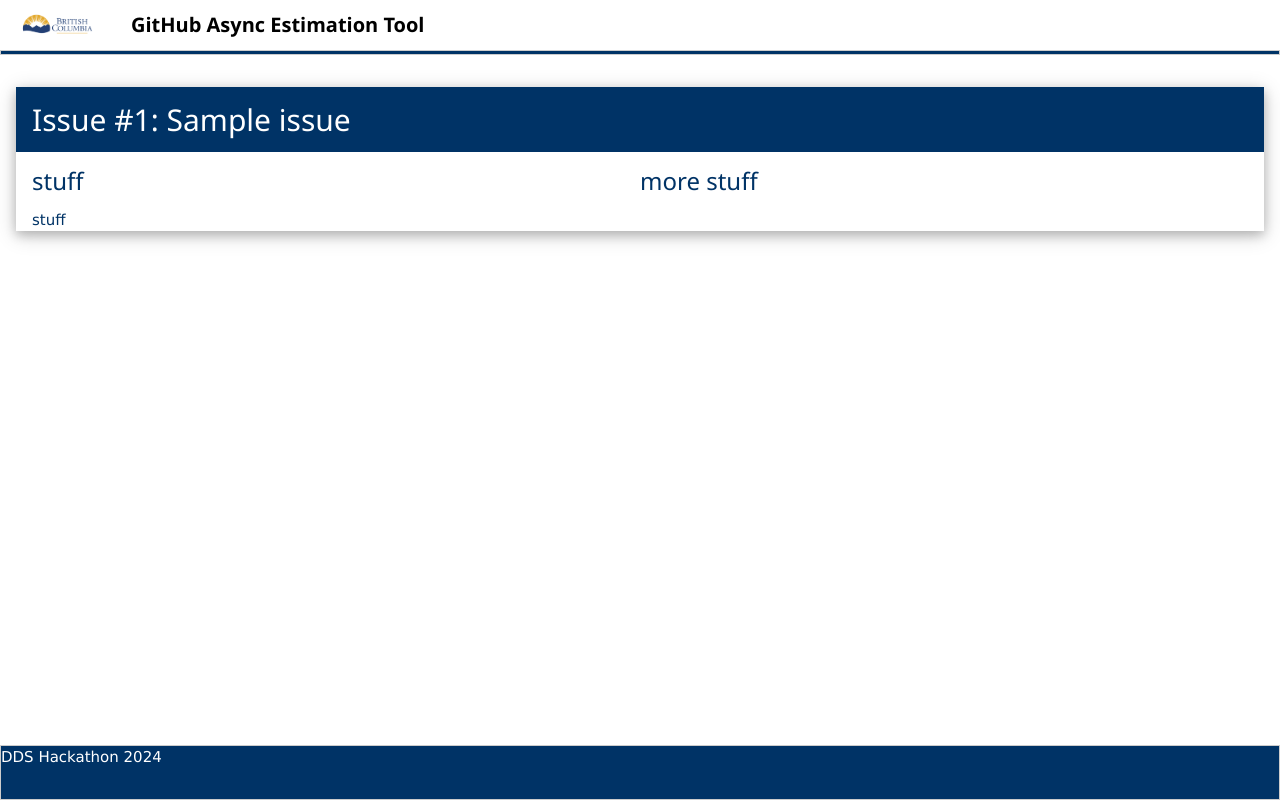
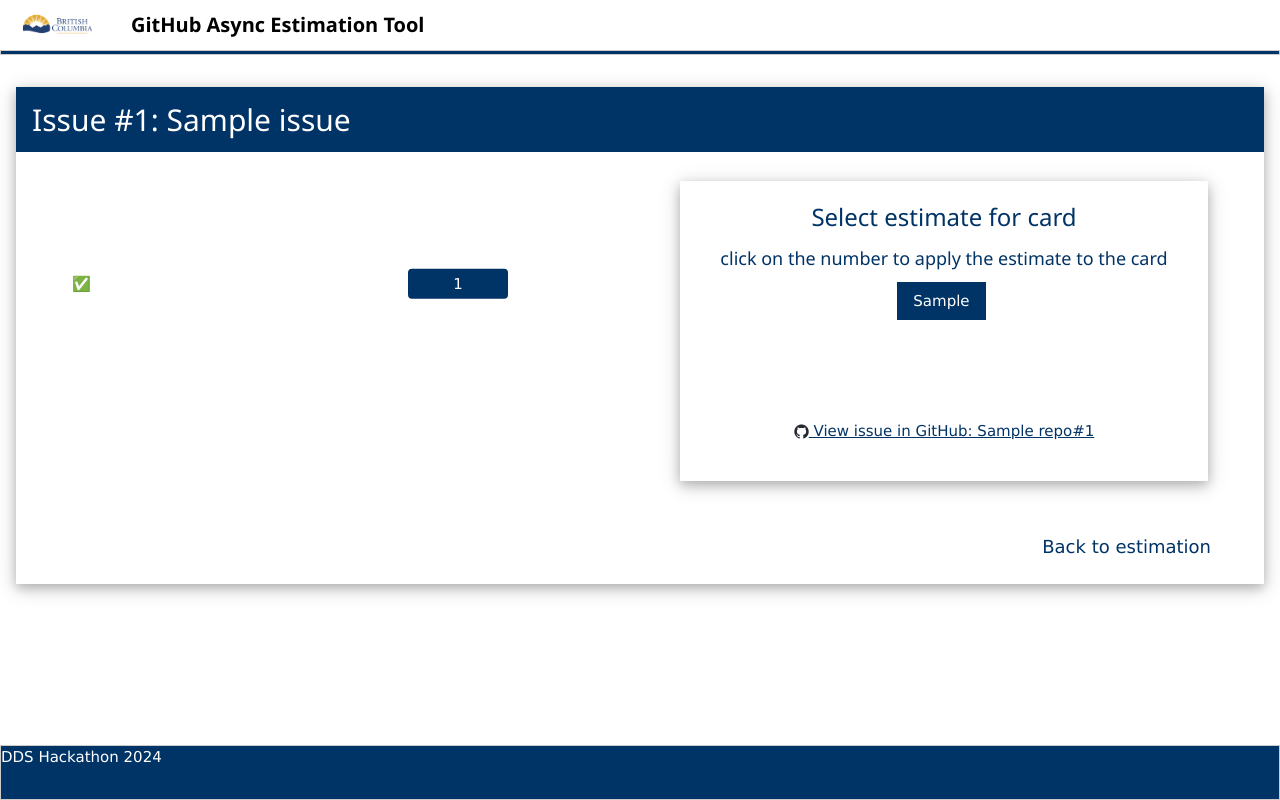
Before and after one commit to bcgov/cas-estimation-tool, a Django app: template estimation/app/templates/reveal_estimates.html in a window 1280 px wide. Run offline with Django 5.2, Linux system fonts and the light colour scheme; tables that the repository leaves empty hold one stand-in row (values such as "Sample post"); the template is opened without the code that fills it: values that come from a table or form of the project are taken from there, most other values are stand-ins (such as "Sample title", 1, 10 or a date in 2020).

Commit message:
chore: reveal estimates page

```diff
--- a/estimation/app/templates/estimation_session.html
+++ b/estimation/app/templates/estimation_session.html
@@ -82,7 +82,7 @@
               &nbsp;
             </div>
             <div class="w3-row w3-container w3-center">
-               <a class="w3-button w3-large w3-padding w3-theme" style="margin-right: 5px;">Reveal Estimates</a>
+               <a class="w3-button w3-large w3-padding w3-theme" href="{% url 'reveal_estimates' session_id=session_id %}" style="margin-right: 5px;">Reveal Estimates</a>
             </div>
             <div class="w3-row">
               &nbsp;
--- a/estimation/app/templates/reveal_estimates.html
+++ b/estimation/app/templates/reveal_estimates.html
@@ -1,5 +1,7 @@
 
 {% extends "base.html" %}
+
+{% load static %}
 
 {% block title %} Select Issue {% endblock %}
 
@@ -13,24 +15,50 @@
       <div class="w3-container">
         <div class="w3-row">
           <div class="w3-col s6">
-            <div class="w3-row">
-              <div class="w3-col">
-                <h3>stuff</h3>
-              </div>
+            <div class="w3-container w3-padding-large" style="max-width: 550px; margin-top: 100px; margin-bottom: 100px;">
+              <ul class="w3-ul">
+                {% for vote in votes %}
+                <li class="w3-display-container">
+                  {% if not vote.vote %}
+                  ❌
+                  {% else %}
+                  ✅
+                  {% endif %}
+                  &nbsp;&nbsp;
+                  {{ vote.user.handle }}
+                  {% if vote.vote %}
+                  <div class="w3-padding-small w3-theme w3-display-right w3-round w3-center" style="width: 100px;margin-right: 50px;">
+                   {{ vote.vote}}
+                  </div>
+                  {% endif %}
+                </li>
+                {% endfor %}
+              </ul>
             </div>
-            <div class="w3-row">
-              <div class="w3-col">
-                stuff
+          </div>
+          <div class="w3-col s6">
+            <div class="w3-row w3-container w3-padding-large">
+              <div class="w3-card-4 w3-margin w3-center w3-padding">
+                <h3>Select estimate for card</h3>
+                <h5>click on the number to apply the estimate to the card</h5>
+                {% for estimate_option in estimate_options %}
+                <button class="w3-button w3-theme" style="margin-right: 5px;">
+                  {{ estimate_option }}
+                </button>
+                {% endfor %}
+                <div class="w3-container" style="margin-top: 100px; margin-bottom: 30px">
+                  <a class="" href="{{ issue_url }}">
+                    <img src={% static 'img/github-mark.png' %} style="height: 15px; margin-bottom: 2px" />
+                    View issue in GitHub: {{issue.repo}}#{{issue.issue_number}}
+                  </a>
+                </div>
               </div>
             </div>
           </div>
-          <div class="w3-col s6">
-            <div class="w3-row">
-              <h3>more stuff</h3>
-            </div>
-          </div>
         </div>
-
+        <div class="w3-row w3-right w3-margin">
+          <a class="w3-button w3-large w3-padding" href="{% url 'estimation_session' session_id=session_id %}" style="margin-right: 5px;">Back to estimation</a>
+        </div>
       </div>
     </div>
   </div>
--- a/estimation/app/urls.py
+++ b/estimation/app/urls.py
@@ -23,16 +23,21 @@ urlpatterns = [
     path(
         "estimation_session/<int:session_id>/add_member/<str:handle>/",
         views.add_member,
-        name="estimation_session",
+        name="add_member",
     ),
     path(
         "estimation_session/<int:session_id>/remove_member/<str:handle>/",
         views.remove_member,
-        name="estimation_session",
+        name="remove_member",
     ),
     path(
         "estimation_session/<int:session_id>/toggle_vote/<int:vote>/",
         views.toggle_vote,
-        name="estimation_session",
+        name="toggle_vote",
+    ),
+    path(
+        "estimation_session/<int:session_id>/reveal_estimates/",
+        views.reveal_estimates,
+        name="reveal_estimates",
     ),
 ]
--- a/estimation/app/view_models/estimation_session_view_model.py
+++ b/estimation/app/view_models/estimation_session_view_model.py
@@ -4,6 +4,7 @@ from ..view_models.base_view_model import BaseViewModel
 
 
 class EstimationSessionViewModel(BaseViewModel):
+    session_id: int
     issue: GithubIssue
     markdown_description: str
     team_members: List[GithubUser]
--- a/estimation/app/views/__init__.py
+++ b/estimation/app/views/__init__.py
@@ -3,3 +3,4 @@ from .logout import *
 from .select_issue import *
 from .confirm_issue import *
 from .estimation_session import *
+from .reveal_estimates import *
--- a/estimation/app/views/estimation_session.py
+++ b/estimation/app/views/estimation_session.py
@@ -33,6 +33,7 @@ def estimation_session(request: HttpRequest, session_id: int):
     print(current_vote)
 
     view_model = EstimationSessionViewModel(
+        session_id=session_id,
         issue=estimation_session.issue,
         team_members=team_members,
         markdown_description=markdown.markdown(estimation_session.issue.body),
--- a/estimation/app/views/select_issue.py
+++ b/estimation/app/views/select_issue.py
@@ -45,10 +45,5 @@ def select_issue(request: HttpRequest):
 
         return redirect("confirm_issue", issue_id=gh_issue.id)
 
-        return render(
-            request,
-            "confirm_issue.html",
-            ConfirmIssueViewModel(issue=gh_issue, issue_url=issue_url),
-        )
     else:
         return render(request, "select_issue.html", SelectIssueViewModel())
```
Also changed, not shown: estimation/app/view_models/reveal_estimates_view_model.py (added, +11 -0 lines), estimation/app/views/reveal_estimates.py (added, +20 -0 lines).
